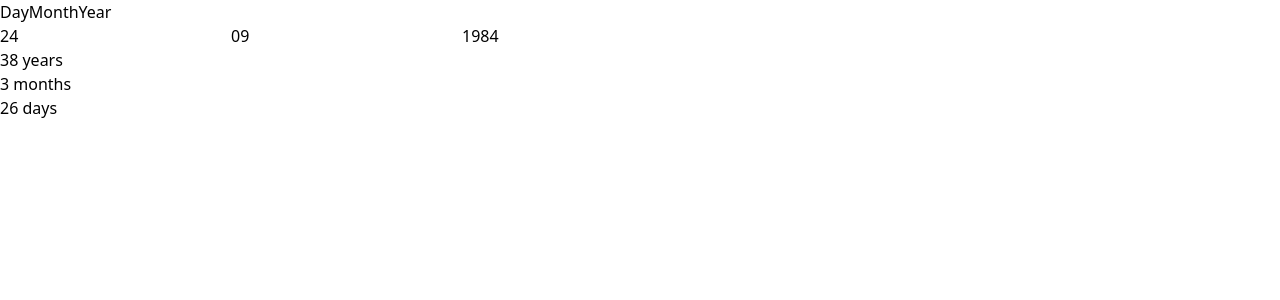
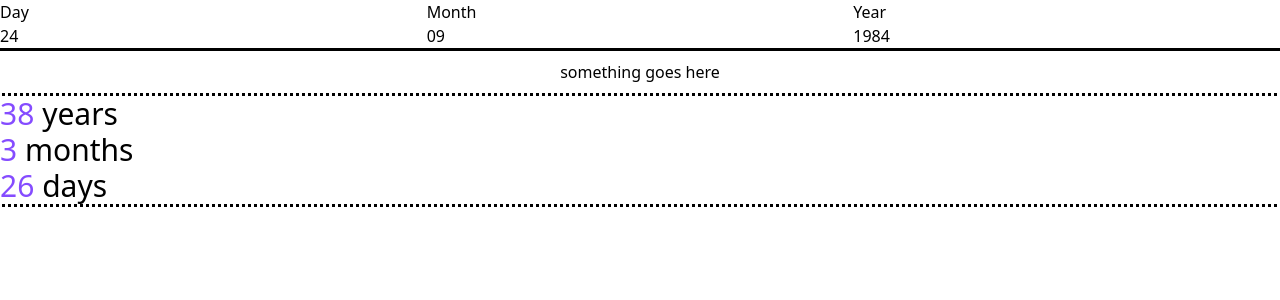
Before and after one commit to TheMcnafaha/frontend-mentor-age-calc, a Next.js app: page / in a window 1280 px wide. Shown: the top 300 px of the page. Built offline with nearby package versions, Linux system fonts and the light colour scheme.

Commit message:
first draft css

```diff
--- a/src/pages/index.tsx
+++ b/src/pages/index.tsx
@@ -13,8 +13,10 @@ const Home: NextPage = () => {
       <main>
         <AgeForm />
 
-<div></div>
-<DisplayResult/>
+        <div>
+          <p className="text-center my-3">something goes here</p>
+        </div>
+        <DisplayResult />
       </main>
     </>
   );
@@ -23,14 +25,9 @@ const Home: NextPage = () => {
 function AgeForm() {
   return (
     <>
-      <form action="">
-        <div>
+      <form action="" className="flex outline" >
+        <div className="grid w-1/3 ">
           <label htmlFor="day">Day</label>
-          <label htmlFor="month">Month</label>
-          <label htmlFor="year">Year</label>
-        </div>
-
-        <div>
           <input
             type="text"
             inputMode="numeric"
@@ -38,6 +35,10 @@ function AgeForm() {
             id="day"
             defaultValue={24}
           />
+        </div>
+
+        <div className="grid w-1/3 ">
+          <label htmlFor="month">Month</label>
           <input
             type="text"
             inputMode="numeric"
@@ -45,6 +46,10 @@ function AgeForm() {
             id="month"
             defaultValue={"09"}
           />
+        </div>
+
+        <div className="grid w-1/3 ">
+          <label htmlFor="year">Year</label>
           <input
             type="text"
             inputMode="numeric"
@@ -58,19 +63,17 @@ function AgeForm() {
   );
 }
 
-
-function DisplayResult(){
-
+function DisplayResult() {
   return (
     <>
-    <h1>
-      38 years
-      <br></br>
-      3 months
-      <br></br>
-      26 days
-    </h1>
+      <h1 className=" text-3xl outline-dotted">
+        <span className=" text-template_purple">38</span> years
+        <br></br>
+        <span className=" text-template_purple">3</span> months
+        <br></br>
+        <span className=" text-template_purple">26</span> days
+      </h1>
     </>
-  )
+  );
 }
 export default Home;
--- a/tailwind.config.ts
+++ b/tailwind.config.ts
@@ -3,6 +3,10 @@ import { type Config } from "tailwindcss";
 export default {
   content: ["./src/**/*.{js,ts,jsx,tsx}"],
   theme: {
+    colors:{
+      template_purple:"hsl(259, 100%, 65%)",
+      template_red: "hsl(0, 100%, 67%)",
+    },
     extend: {},
   },
   plugins: [],
```
